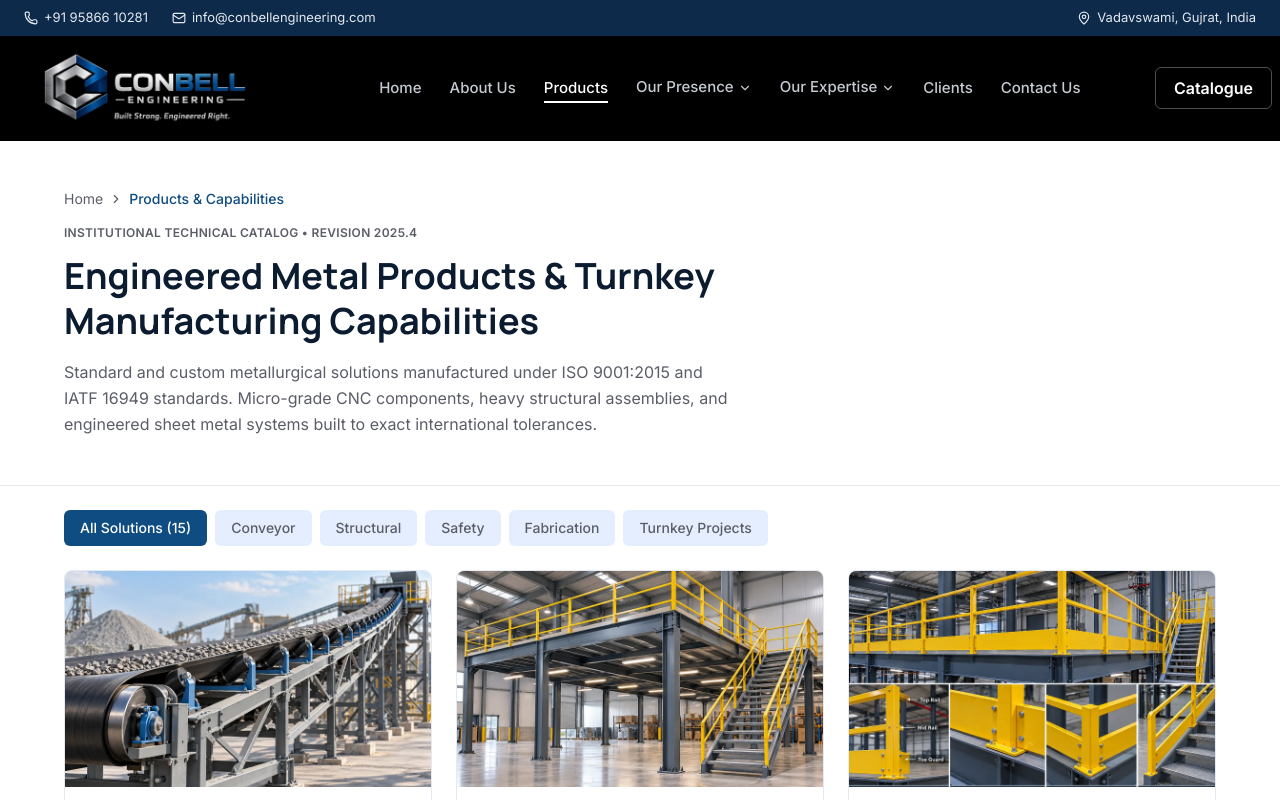
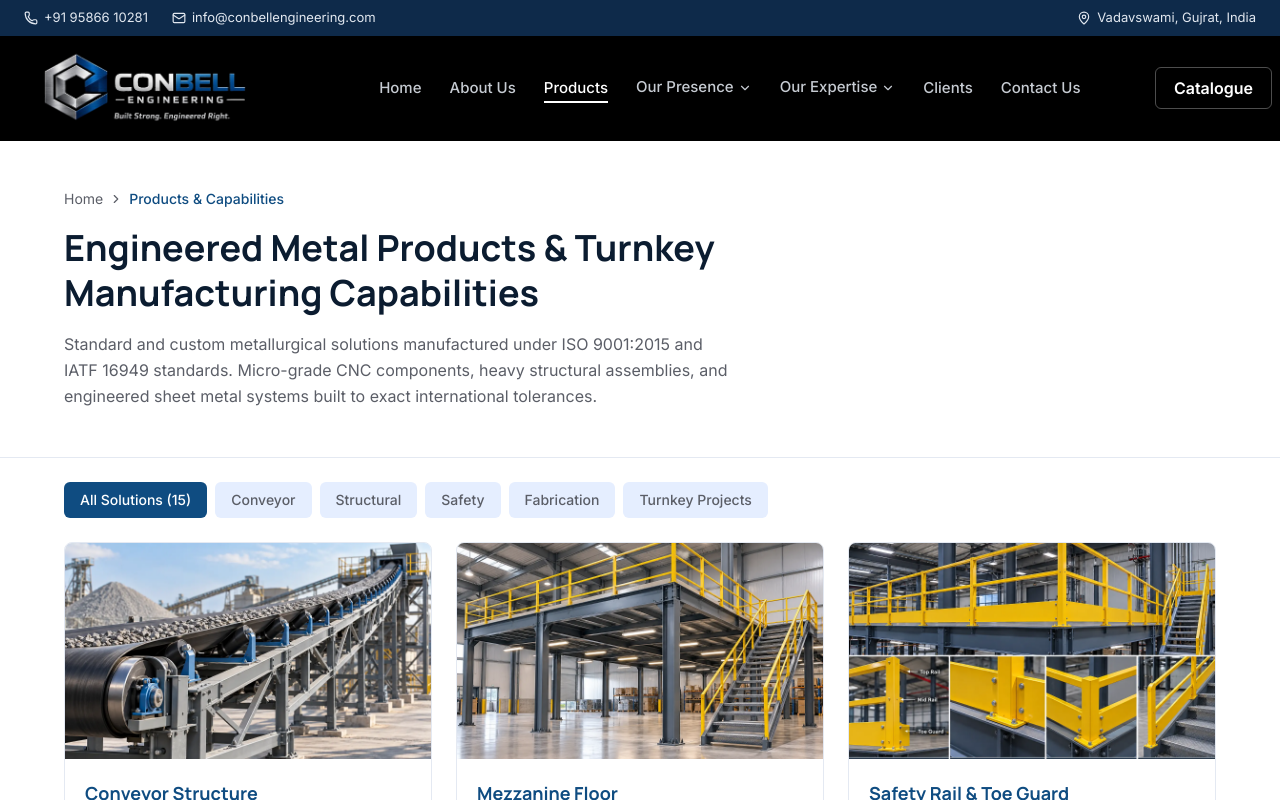
Before and after one commit to arpitshukla267/conbell, a Next.js app: page /products in a window 1280 px wide. Shown: the top 800 px of the page. Built offline with nearby package versions, Linux system fonts and the light colour scheme.

Commit message:
fix: remove unnecessary text elements from About, Contact, and Products sections

```diff
--- a/src/app/about/page.tsx
+++ b/src/app/about/page.tsx
@@ -285,12 +285,6 @@ export default function AboutPage() {
               fill
               className="object-cover"
             />
-            <div className="absolute bottom-0 left-0 right-0 flex items-center justify-between bg-black/60 px-4 py-2.5 text-white">
-              <span className="flex items-center gap-2 text-[13px] font-semibold">
-                <Factory size={14} />
-                MANUFACTURING FACILITY
-              </span>
-            </div>
           </Reveal>
 
           {/* Content — vertically centered so it visually fills the
--- a/src/app/contact/page.tsx
+++ b/src/app/contact/page.tsx
@@ -117,10 +117,6 @@ function ContactPageContent() {
               Contact &amp; RFQ
             </span>
           </nav>
-
-          <p className="mb-3 font-[family-name:var(--font-inter)] text-xs font-semibold tracking-wide text-[#5B5E67]">
-            ENGINEERING TECHNICAL SALES &amp; PROCUREMENT DESK
-          </p>
 
           <h1 className="max-w-2xl font-[family-name:var(--font-manrope)] text-3xl font-bold leading-tight text-[#0B1C30] md:text-4xl">
             Connect with Our Engineering &amp; Procurement Team
--- a/src/app/products/page.tsx
+++ b/src/app/products/page.tsx
@@ -154,11 +154,6 @@ export default function ProductsPage() {
               Products &amp; Capabilities
             </span>
           </nav>
-
-          {/* Eyebrow */}
-          <p className="mb-3 font-[family-name:var(--font-inter)] text-xs font-semibold tracking-wide text-[#5B5E67]">
-            INSTITUTIONAL TECHNICAL CATALOG • REVISION 2025.4
-          </p>
 
           {/* Heading */}
           <div className="max-w-2xl">
```
